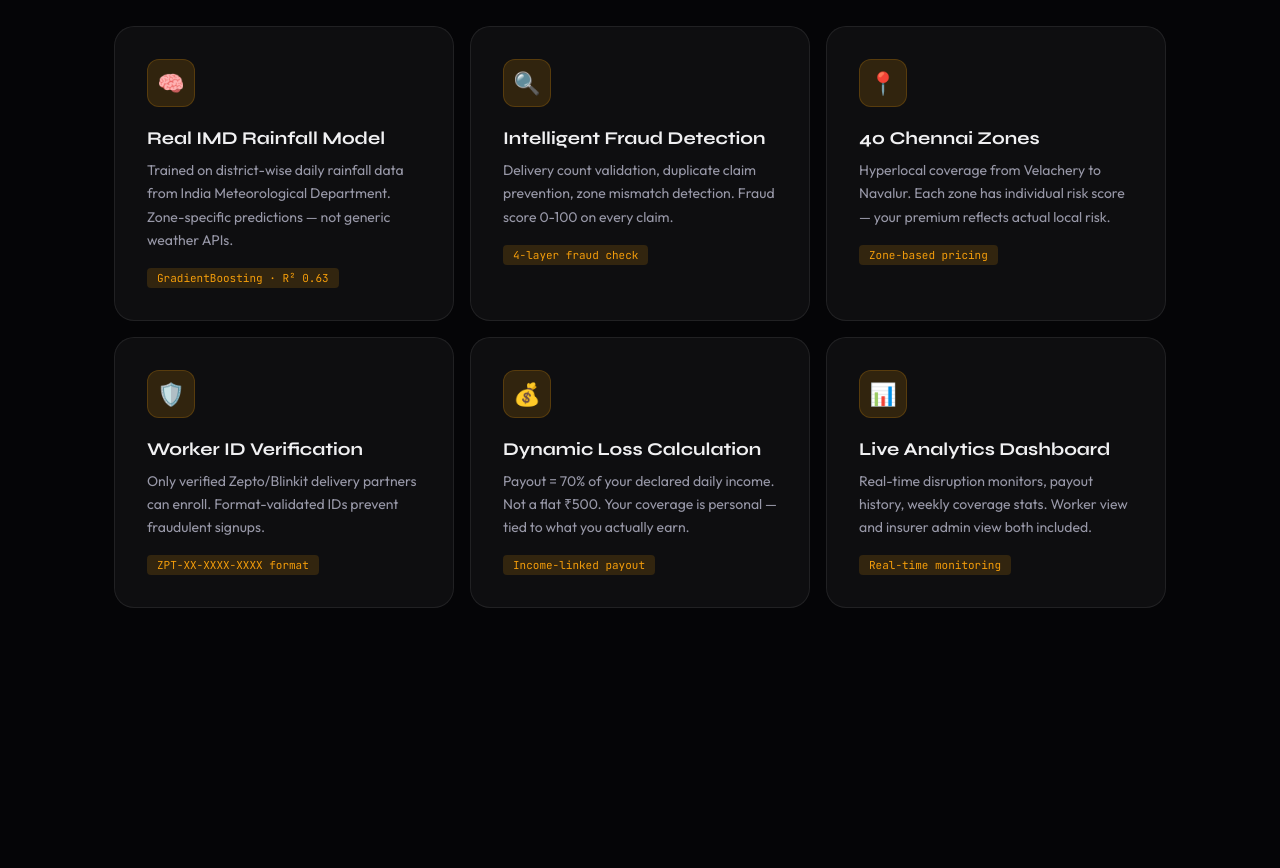
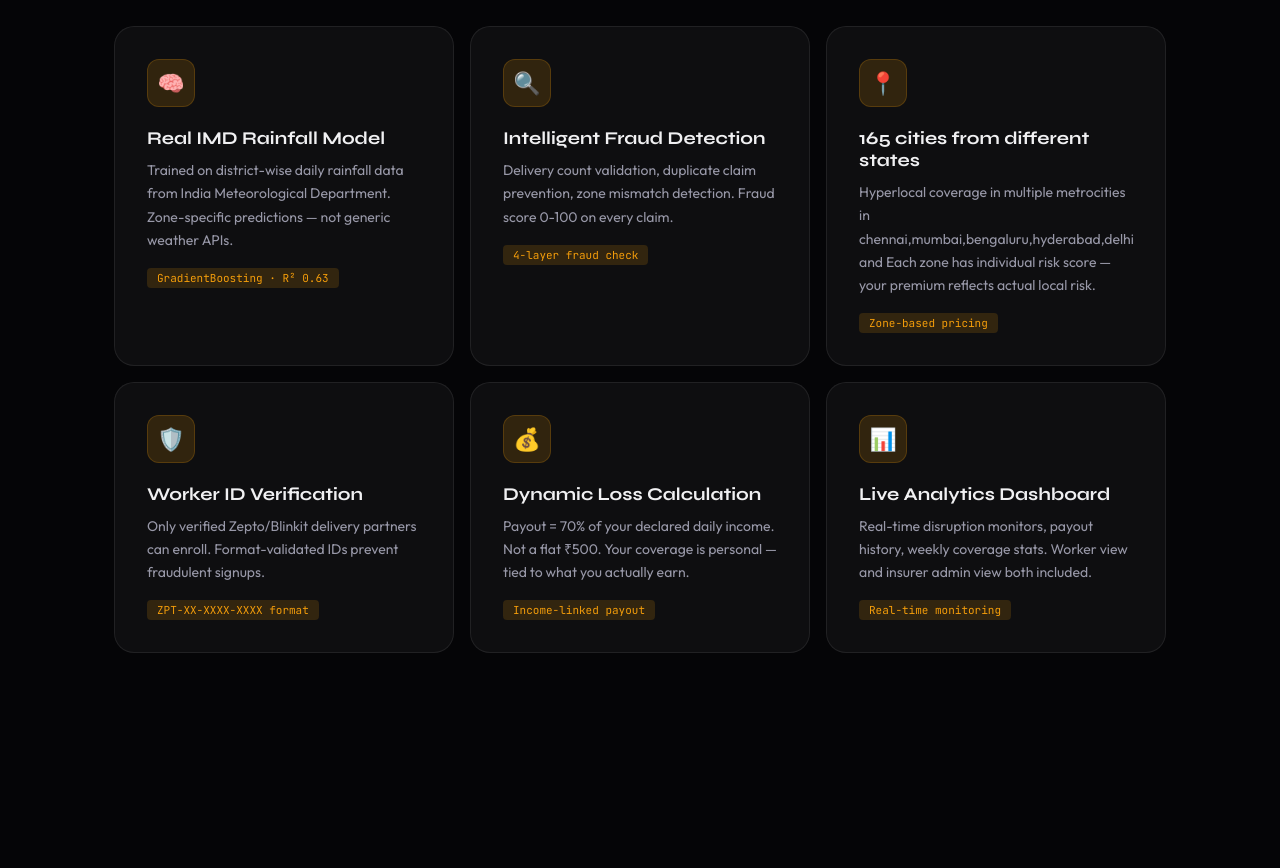
Before and after one commit to Bhargav470/gigshield, a plain HTML site: page frontend/index.html in a window 1280 px wide. Shown: the part 1980-2848 px from the top of the page. Drawn offline with Linux system fonts and the light colour scheme.

Commit message:
slight change in details

```diff
--- a/frontend/index.html
+++ b/frontend/index.html
@@ -551,8 +551,8 @@
     </div>
     <div class="feat-card reveal">
       <div class="feat-icon">📍</div>
-      <div class="feat-title">40 Chennai Zones</div>
-      <div class="feat-desc">Hyperlocal coverage from Velachery to Navalur. Each zone has individual risk score — your premium reflects actual local risk.</div>
+      <div class="feat-title">165 cities from different states</div>
+      <div class="feat-desc">Hyperlocal coverage in multiple metrocities in chennai,mumbai,bengaluru,hyderabad,delhi and Each zone has individual risk score — your premium reflects actual local risk.</div>
       <span class="feat-tag">Zone-based pricing</span>
     </div>
     <div class="feat-card reveal">
```
